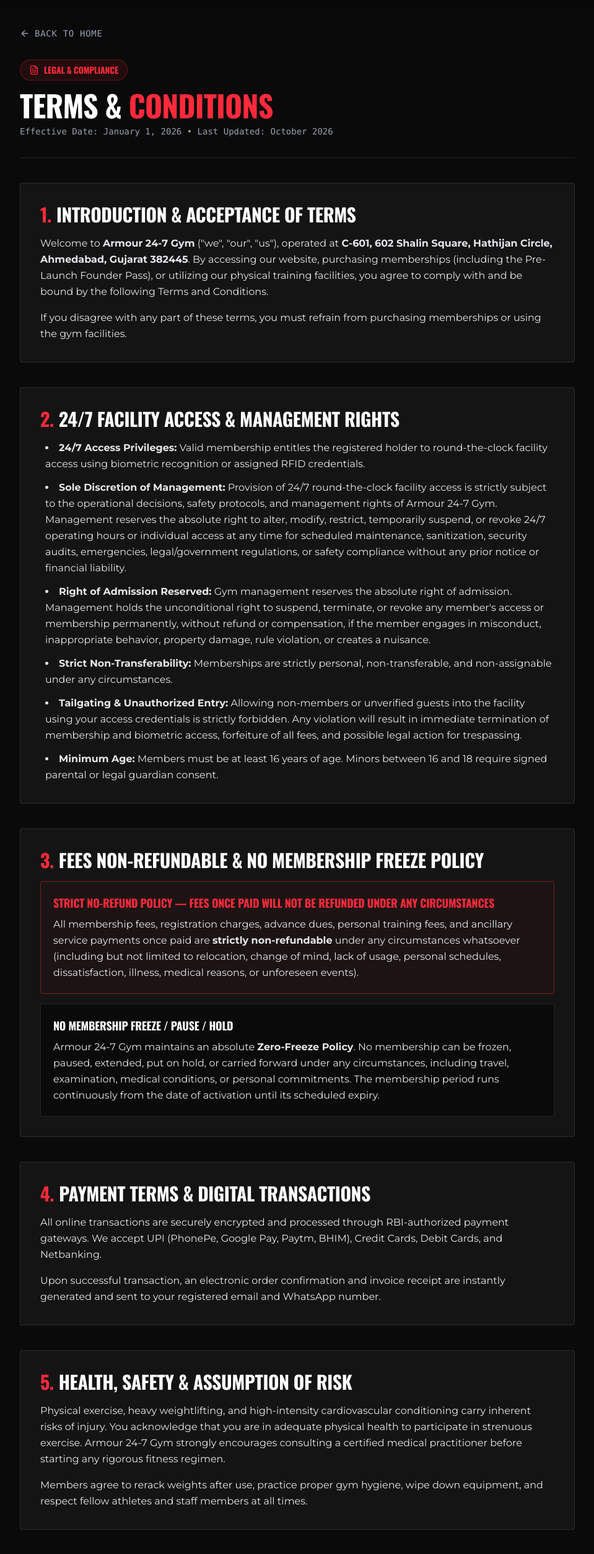
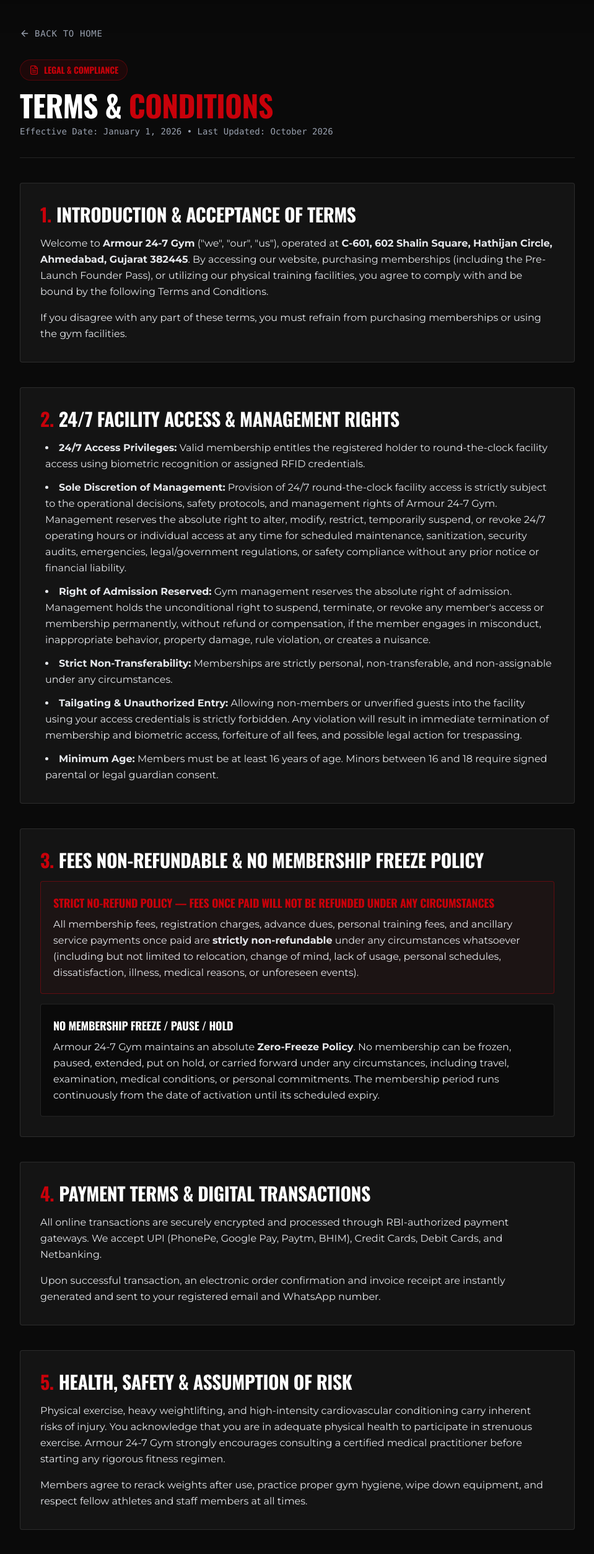
Before and after one commit to Sailesh007/armour-gym, a Next.js app: page /terms-conditions in a window 1280 px wide. Shown: the part 100-2608 px from the top of the page at 62% size, without its empty margins (160-1119 px from the left). Built offline with nearby package versions, Linux system fonts and the light colour scheme; no server answers.

Commit message:
style(brand): unify ARMOUR red across contact and information pages without changing pricing or policies

```diff
--- a/src/app/terms-conditions/page.tsx
+++ b/src/app/terms-conditions/page.tsx
@@ -14,7 +14,7 @@ export default function TermsConditionsPage() {
         {/* Breadcrumb Back Link */}
         <Link
           href="/"
-          className="inline-flex items-center gap-2 text-sm font-mono text-gray-400 hover:text-[#ff2a3b] transition-colors mb-8 uppercase tracking-wider"
+          className="inline-flex items-center gap-2 text-sm font-mono text-gray-400 hover:text-[#C8010A] transition-colors mb-8 uppercase tracking-wider"
         >
           <ArrowLeft className="w-4 h-4" />
           <span>Back to Home</span>
@@ -22,12 +22,12 @@ export default function TermsConditionsPage() {
 
         {/* Header */}
         <div className="border-b border-white/10 pb-8 mb-10">
-          <div className="inline-flex items-center gap-2 px-3.5 py-1.5 bg-[#ff2a3b]/10 border border-[#ff2a3b]/30 rounded-full text-[#ff2a3b] text-xs sm:text-sm font-oswald font-bold uppercase tracking-wider mb-4">
+          <div className="inline-flex items-center gap-2 px-3.5 py-1.5 bg-[#C8010A]/10 border border-[#C8010A]/30 rounded-full text-[#C8010A] text-xs sm:text-sm font-oswald font-bold uppercase tracking-wider mb-4">
             <FileText className="w-4 h-4" />
             <span>LEGAL &amp; COMPLIANCE</span>
           </div>
           <h1 className="text-3xl sm:text-5xl font-oswald font-bold uppercase tracking-tight text-white">
-            TERMS &amp; <span className="text-[#ff2a3b]">CONDITIONS</span>
+            TERMS &amp; <span className="text-[#C8010A]">CONDITIONS</span>
           </h1>
           <p className="text-sm font-mono text-gray-400 mt-2">
             Effective Date: January 1, 2026 • Last Updated: October 2026
@@ -39,7 +39,7 @@ export default function TermsConditionsPage() {
 
           <section className="bg-[#141414] border border-white/10 p-6 sm:p-8 rounded-sm space-y-4">
             <h2 className="text-2xl sm:text-3xl font-oswald font-bold uppercase text-white tracking-wider flex items-center gap-2">
-              <span className="text-[#ff2a3b]">1.</span> Introduction &amp; Acceptance of Terms
+              <span className="text-[#C8010A]">1.</span> Introduction &amp; Acceptance of Terms
             </h2>
             <p>
               Welcome to <strong>Armour 24-7 Gym</strong> (&quot;we&quot;, &quot;our&quot;, &quot;us&quot;), operated at <strong>C-601, 602 Shalin Square, Hathijan Circle, Ahmedabad, Gujarat 382445</strong>. By accessing our website, purchasing memberships (including the Pre-Launch Founder Pass), or utilizing our physical training facilities, you agree to comply with and be bound by the following Terms and Conditions.
@@ -51,7 +51,7 @@ export default function TermsConditionsPage() {
 
           <section className="bg-[#141414] border border-white/10 p-6 sm:p-8 rounded-sm space-y-4">
             <h2 className="text-2xl sm:text-3xl font-oswald font-bold uppercase text-white tracking-wider flex items-center gap-2">
-              <span className="text-[#ff2a3b]">2.</span> 24/7 Facility Access &amp; Management Rights
+              <span className="text-[#C8010A]">2.</span> 24/7 Facility Access &amp; Management Rights
             </h2>
             <ul className="list-disc list-inside space-y-3 text-gray-200 pl-2">
               <li><strong>24/7 Access Privileges:</strong> Valid membership entitles the registered holder to round-the-clock facility access using biometric recognition or assigned RFID credentials.</li>
@@ -65,10 +65,10 @@ export default function TermsConditionsPage() {
 
           <section className="bg-[#141414] border border-white/10 p-6 sm:p-8 rounded-sm space-y-4">
             <h2 className="text-2xl sm:text-3xl font-oswald font-bold uppercase text-white tracking-wider flex items-center gap-2">
-              <span className="text-[#ff2a3b]">3.</span> Fees Non-Refundable &amp; No Membership Freeze Policy
+              <span className="text-[#C8010A]">3.</span> Fees Non-Refundable &amp; No Membership Freeze Policy
             </h2>
-            <div className="bg-[#1c1414] border border-[#ff2a3b]/40 p-5 rounded-sm space-y-2 text-white">
-              <p className="font-oswald text-lg font-bold text-[#ff2a3b] uppercase tracking-wide">
+            <div className="bg-[#1c1414] border border-[#C8010A]/40 p-5 rounded-sm space-y-2 text-white">
+              <p className="font-oswald text-lg font-bold text-[#C8010A] uppercase tracking-wide">
                 STRICT NO-REFUND POLICY — FEES ONCE PAID WILL NOT BE REFUNDED UNDER ANY CIRCUMSTANCES
               </p>
               <p className="text-sm sm:text-base text-gray-200 leading-relaxed">
@@ -87,7 +87,7 @@ export default function TermsConditionsPage() {
 
           <section className="bg-[#141414] border border-white/10 p-6 sm:p-8 rounded-sm space-y-4">
             <h2 className="text-2xl sm:text-3xl font-oswald font-bold uppercase text-white tracking-wider flex items-center gap-2">
-              <span className="text-[#ff2a3b]">4.</span> Payment Terms &amp; Digital Transactions
+              <span className="text-[#C8010A]">4.</span> Payment Terms &amp; Digital Transactions
             </h2>
             <p>
               All online transactions are securely encrypted and processed through RBI-authorized payment gateways. We accept UPI (PhonePe, Google Pay, Paytm, BHIM), Credit Cards, Debit Cards, and Netbanking.
@@ -99,7 +99,7 @@ export default function TermsConditionsPage() {
 
           <section className="bg-[#141414] border border-white/10 p-6 sm:p-8 rounded-sm space-y-4">
             <h2 className="text-2xl sm:text-3xl font-oswald font-bold uppercase text-white tracking-wider flex items-center gap-2">
-              <span className="text-[#ff2a3b]">5.</span> Health, Safety &amp; Assumption of Risk
+              <span className="text-[#C8010A]">5.</span> Health, Safety &amp; Assumption of Risk
             </h2>
             <p>
               Physical exercise, heavy weightlifting, and high-intensity cardiovascular conditioning carry inherent risks of injury. You acknowledge that you are in adequate physical health to participate in strenuous exercise. Armour 24-7 Gym strongly encourages consulting a certified medical practitioner before starting any rigorous fitness regimen.
@@ -111,7 +111,7 @@ export default function TermsConditionsPage() {
 
           <section className="bg-[#141414] border border-white/10 p-6 sm:p-8 rounded-sm space-y-4">
             <h2 className="text-2xl sm:text-3xl font-oswald font-bold uppercase text-white tracking-wider flex items-center gap-2">
-              <span className="text-[#ff2a3b]">6.</span> Limitation of Liability
+              <span className="text-[#C8010A]">6.</span> Limitation of Liability
             </h2>
             <p>
               To the maximum extent permitted under applicable laws in India, Armour 24-7 Gym, its directors, coaches, and staff shall not be liable for any direct, indirect, incidental, or consequential damages resulting from the loss of personal belongings, misuse of machines, or physical injuries sustained on the premises, except in cases of proven gross negligence.
@@ -120,7 +120,7 @@ export default function TermsConditionsPage() {
 
           <section className="bg-[#141414] border border-white/10 p-6 sm:p-8 rounded-sm space-y-4">
             <h2 className="text-2xl sm:text-3xl font-oswald font-bold uppercase text-white tracking-wider flex items-center gap-2">
-              <span className="text-[#ff2a3b]">7.</span> Governing Law &amp; Jurisdiction
+              <span className="text-[#C8010A]">7.</span> Governing Law &amp; Jurisdiction
             </h2>
             <p>
               These Terms &amp; Conditions shall be governed by and construed in accordance with the laws of India. Any legal disputes or claims arising hereunder shall be subject to the exclusive jurisdiction of the competent courts in <strong>Ahmedabad, Gujarat</strong>.
@@ -128,7 +128,7 @@ export default function TermsConditionsPage() {
           </section>
 
           {/* Contact & Escalation */}
-          <div className="bg-[#181818] border border-[#ff2a3b]/40 p-6 sm:p-8 rounded-sm">
+          <div className="bg-[#181818] border border-[#C8010A]/40 p-6 sm:p-8 rounded-sm">
             <h3 className="text-xl font-oswald font-bold uppercase text-white mb-3">
               Questions or Grievances?
             </h3>
@@ -137,16 +137,16 @@ export default function TermsConditionsPage() {
             </p>
             <div className="space-y-2.5 text-sm sm:text-base text-gray-200">
               <p className="flex items-center gap-2.5">
-                <MapPin className="w-5 h-5 text-[#ff2a3b] shrink-0" />
+                <MapPin className="w-5 h-5 text-[#C8010A] shrink-0" />
                 <span>C-601, 602 Shalin Square, Hathijan Circle, Ahmedabad, Gujarat 382445</span>
               </p>
               <p className="flex items-center gap-2.5">
-                <Phone className="w-5 h-5 text-[#ff2a3b] shrink-0" />
+                <Phone className="w-5 h-5 text-[#C8010A] shrink-0" />
                 <a href="tel:+918160697163" className="hover:text-white font-bold">+91 81606 97163</a>
               </p>
               <p className="flex items-center gap-2.5">
-                <Mail className="w-5 h-5 text-[#ff2a3b] shrink-0" />
-                <a href="mailto:armour247gym@gmail.com" className="hover:text-white font-bold text-[#ff2a3b]">armour247gym@gmail.com</a>
+                <Mail className="w-5 h-5 text-[#C8010A] shrink-0" />
+                <a href="mailto:armour247gym@gmail.com" className="hover:text-white font-bold text-[#C8010A]">armour247gym@gmail.com</a>
               </p>
             </div>
           </div>
```
